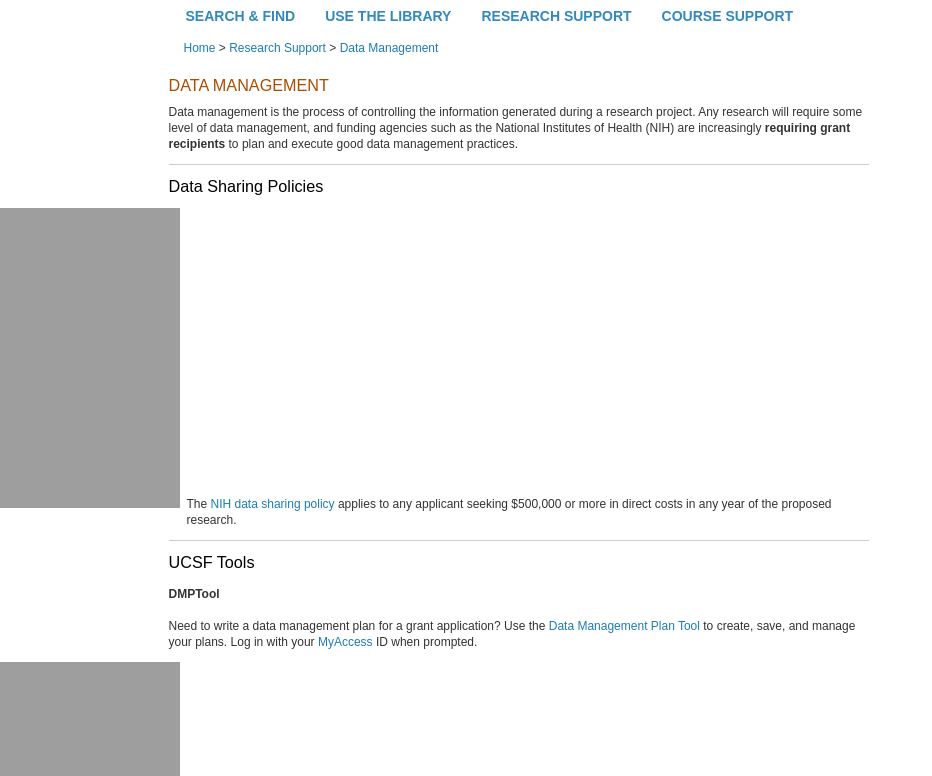
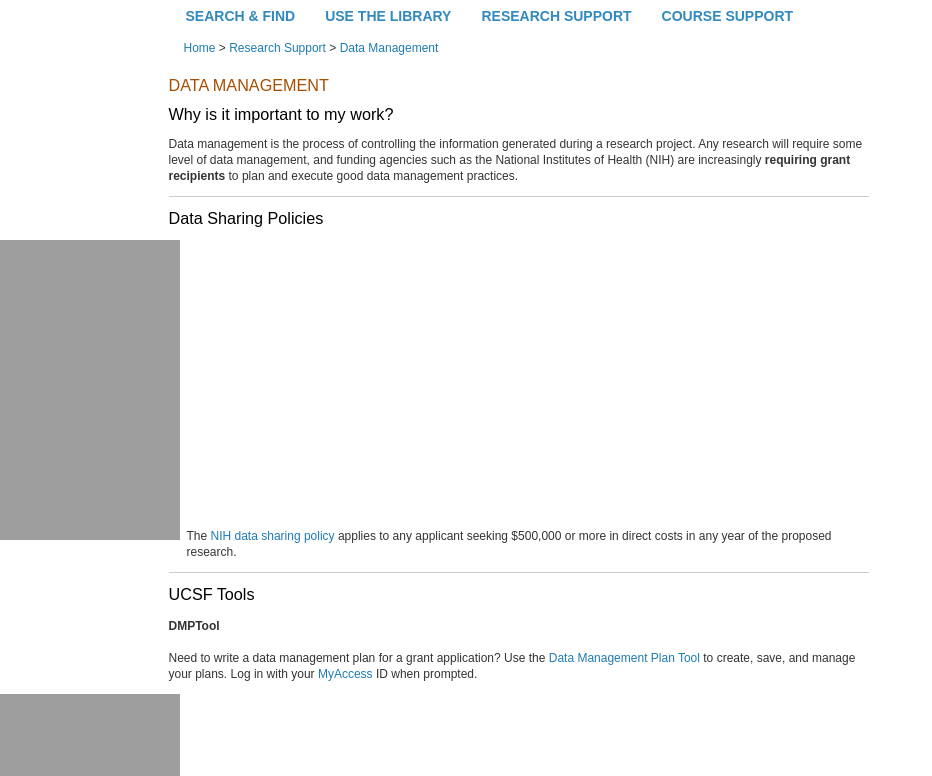
Before and after one commit to ucsf-ckm/library-menus, a Jekyll site: the page built from data-management/index.html, in a window 1280 px wide and 900 px high, cut to the strip 124-900 px from the top of the window. Shown: the whole strip, without its empty margins (0-932 px from the left). Built offline with Jekyll 4.4.1, drawn with Linux system fonts in a browser that asks for light colours.

Commit message:
add a subhead

```diff
--- a/data-management/index.html
+++ b/data-management/index.html
@@ -29,6 +29,7 @@ title: Data Management
         <div class="panel-pane first full-width-minus-one-sidebar">
           <div class="panel-pane">
             <div class="block-inner">
+              <h2 class="title">Why is it important to my work?</h2>
               <div class="content">
                 <p>Data management is the process of controlling the information generated during a research project. Any research will require some level of data management, and funding agencies such as the National Institutes of Health (NIH) are increasingly <strong>requiring grant recipients</strong> to plan and execute good data management practices.</p>
               </div>
```
